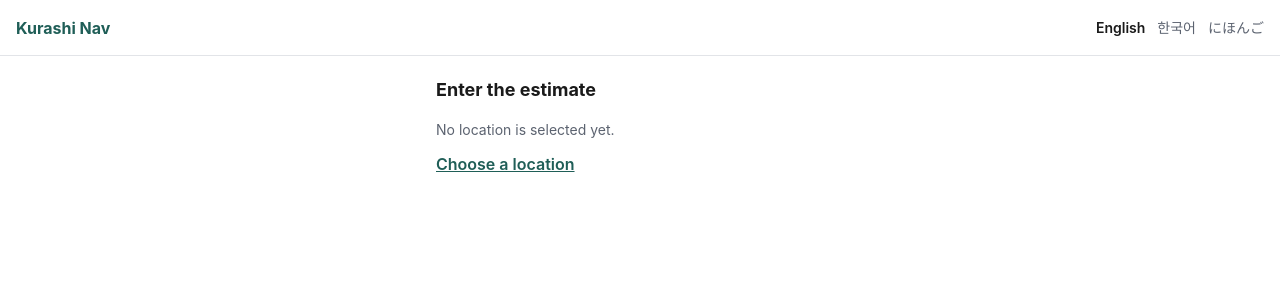
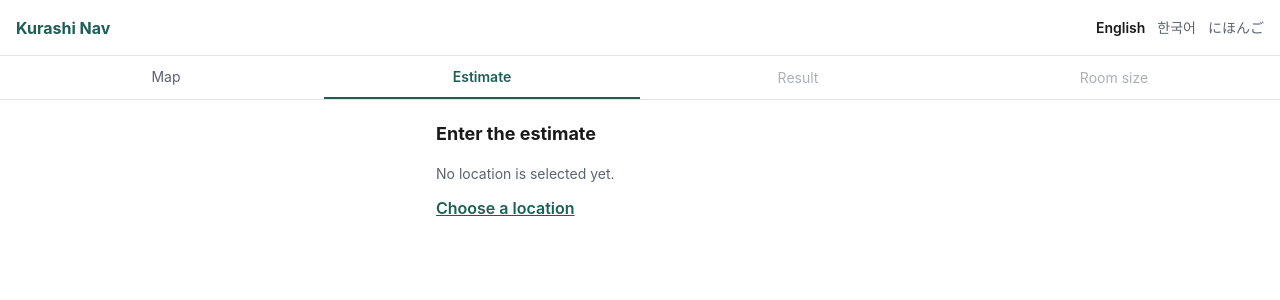
Before and after one commit to jjoonii34/Kurashi-nav, a Next.js app in the folder web/: page /en/estimate in a window 1280 px wide. Shown: the top 300 px of the page. Built offline with nearby package versions, Linux system fonts and the light colour scheme.

Commit message:
add step tabs and shorten the map (#21)

```diff
--- a/web/app/[lang]/layout.tsx
+++ b/web/app/[lang]/layout.tsx
@@ -2,6 +2,7 @@ import type { Metadata } from "next";
 import Link from "next/link";
 import { notFound } from "next/navigation";
 import { LangSwitcher } from "@/components/LangSwitcher";
+import { StepTabs } from "@/components/StepTabs";
 import { dictionaryFor } from "@/i18n/dictionary";
 import { LANGS, isLang } from "@/i18n/langs";
 import { LocationProvider } from "@/state/location";
@@ -38,6 +39,7 @@ export default async function LangLayout({
           </Link>
           <LangSwitcher current={lang} label={dict.languageLabel} />
         </header>
+        <StepTabs lang={lang} dict={dict} />
         <LocationProvider>{children}</LocationProvider>
       </body>
     </html>
--- a/web/components/LocationPicker.tsx
+++ b/web/components/LocationPicker.tsx
@@ -102,7 +102,7 @@ export function LocationPicker({ lang, dict }: Props) {
 
   return (
     <main className="flex flex-1 flex-col">
-      <div className="relative min-h-[45dvh] flex-1">
+      <div className="relative h-[50dvh] shrink-0">
         <div
           ref={container}
           role="application"
@@ -159,7 +159,7 @@ export function LocationPicker({ lang, dict }: Props) {
         </button>
       </div>
 
-      <section className="relative z-10 -mt-4 rounded-t-2xl bg-white px-5 pb-[max(1.25rem,env(safe-area-inset-bottom))] pt-5 shadow-[0_-2px_12px_rgba(0,0,0,0.08)]">
+      <section className="relative z-10 -mt-4 flex-1 rounded-t-2xl bg-white px-5 pb-[max(1.25rem,env(safe-area-inset-bottom))] pt-5 shadow-[0_-2px_12px_rgba(0,0,0,0.08)]">
         <h1 className="text-balance break-keep text-lg font-bold leading-snug">{dict.pickerTitle}</h1>
         <p className="mt-1 text-sm tabular-nums text-ink-muted">
           {point.lat.toFixed(5)}, {point.lon.toFixed(5)}
--- /dev/null
+++ b/web/components/StepTabs.tsx
@@ -0,0 +1,58 @@
+"use client";
+
+import Link from "next/link";
+import { usePathname } from "next/navigation";
+import type { Dictionary } from "@/i18n/dictionary";
+import type { Lang } from "@/i18n/langs";
+
+type Props = {
+  lang: Lang;
+  dict: Dictionary;
+};
+
+export function StepTabs({ lang, dict }: Props) {
+  const pathname = usePathname();
+  // A tab without a path is a screen that is not built yet.
+  const tabs: { label: string; path?: string }[] = [
+    { label: dict.tabMap, path: `/${lang}` },
+    { label: dict.tabEstimate, path: `/${lang}/estimate` },
+    { label: dict.tabResult },
+    { label: dict.tabRoom },
+  ];
+
+  return (
+    <nav
+      aria-label={dict.stepsLabel}
+      className="flex h-11 shrink-0 border-b border-line px-2 text-sm"
+    >
+      {tabs.map(({ label, path }) => {
+        if (path === undefined) {
+          return (
+            <span
+              key={label}
+              aria-disabled="true"
+              className="flex flex-1 items-center justify-center text-ink-muted/50"
+            >
+              {label}
+            </span>
+          );
+        }
+        const current = pathname === path;
+        return (
+          <Link
+            key={label}
+            href={path}
+            aria-current={current ? "page" : undefined}
+            className={`flex flex-1 items-center justify-center border-b-2 focus-visible:outline-2 focus-visible:-outline-offset-2 focus-visible:outline-brand ${
+              current
+                ? "border-brand font-semibold text-brand"
+                : "border-transparent text-ink-muted"
+            }`}
+          >
+            {label}
+          </Link>
+        );
+      })}
+    </nav>
+  );
+}
--- a/web/i18n/dictionary.ts
+++ b/web/i18n/dictionary.ts
@@ -2,6 +2,11 @@ import type { Lang } from "./langs";
 
 export type Dictionary = {
   languageLabel: string;
+  stepsLabel: string;
+  tabMap: string;
+  tabEstimate: string;
+  tabResult: string;
+  tabRoom: string;
   mapLabel: string;
   pickerTitle: string;
   confirmLocation: string;
@@ -18,6 +23,11 @@ export type Dictionary = {
 const dictionaries: Record<Lang, Dictionary> = {
   en: {
     languageLabel: "Language",
+    stepsLabel: "Steps",
+    tabMap: "Map",
+    tabEstimate: "Estimate",
+    tabResult: "Result",
+    tabRoom: "Room size",
     mapLabel: "Map for choosing the location",
     pickerTitle: "Move the map to the home you plan to rent",
     confirmLocation: "Check this location",
@@ -32,6 +42,11 @@ const dictionaries: Record<Lang, Dictionary> = {
   },
   ko: {
     languageLabel: "언어",
+    stepsLabel: "단계",
+    tabMap: "지도",
+    tabEstimate: "견적",
+    tabResult: "결과",
+    tabRoom: "방 크기",
     mapLabel: "위치를 고르는 지도",
     pickerTitle: "계약하려는 집 위치로 지도를 옮겨 주세요",
     confirmLocation: "이 위치 확인하기",
@@ -46,6 +61,11 @@ const dictionaries: Record<Lang, Dictionary> = {
   },
   ja: {
     languageLabel: "ことば",
+    stepsLabel: "すすめかた",
+    tabMap: "ちず",
+    tabEstimate: "みつもり",
+    tabResult: "けっか",
+    tabRoom: "へやの ひろさ",
     mapLabel: "ばしょを えらぶ ちず",
     pickerTitle: "かりたい へやの ばしょに ちずを うごかして ください",
     confirmLocation: "この ばしょを しらべます",
```
